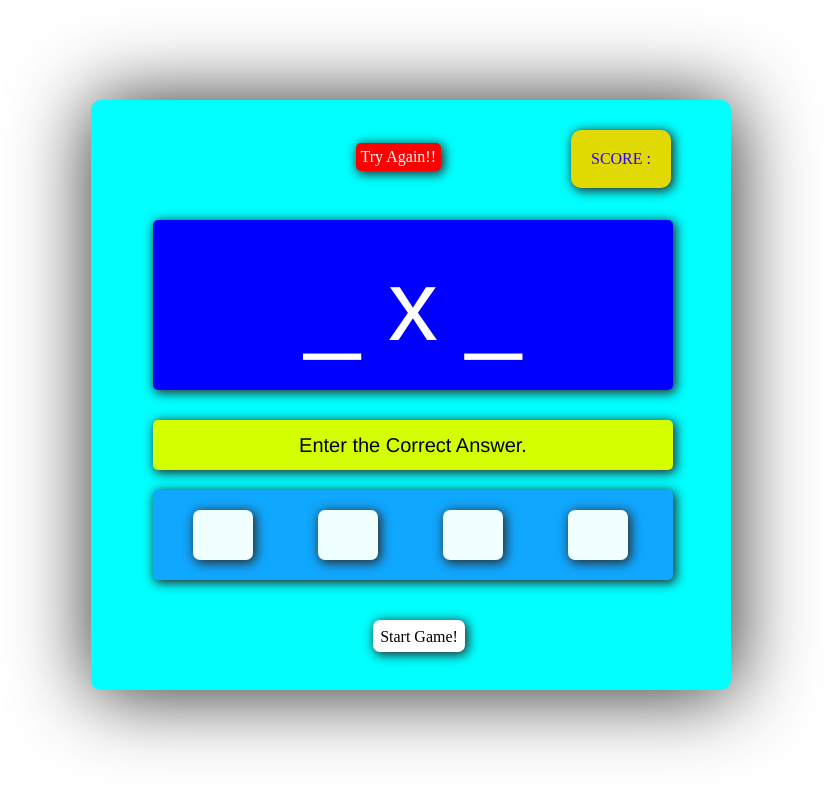
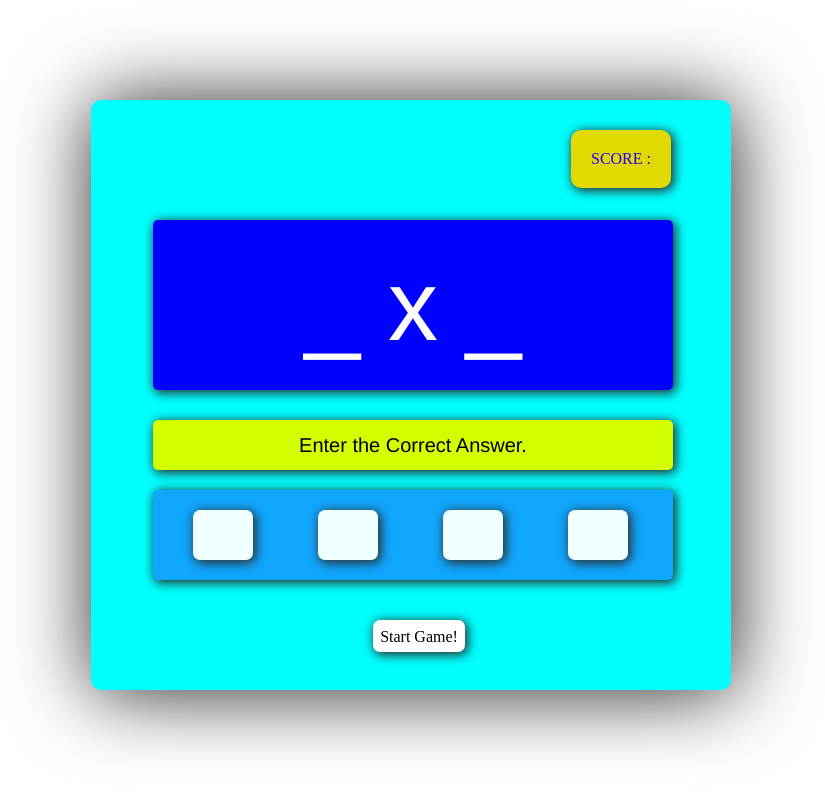
Before and after one commit to ankityadav8299/maths_game, a plain HTML site: page index.html in a window 1280 px wide. Shown: the whole page, without its empty margins (229-1054 px from the left). Drawn offline with Linux system fonts and the light colour scheme.

Commit message:
Update styling.css
try again box edited again

```diff
--- a/styling.css
+++ b/styling.css
@@ -42,7 +42,7 @@ body
     color: white;
     border-radius: 5px;
     box-shadow: 2px 2px 11px 1px rgb(42, 41, 41);
-    visibility: none;
+    display: none;
 
 
 }
```
